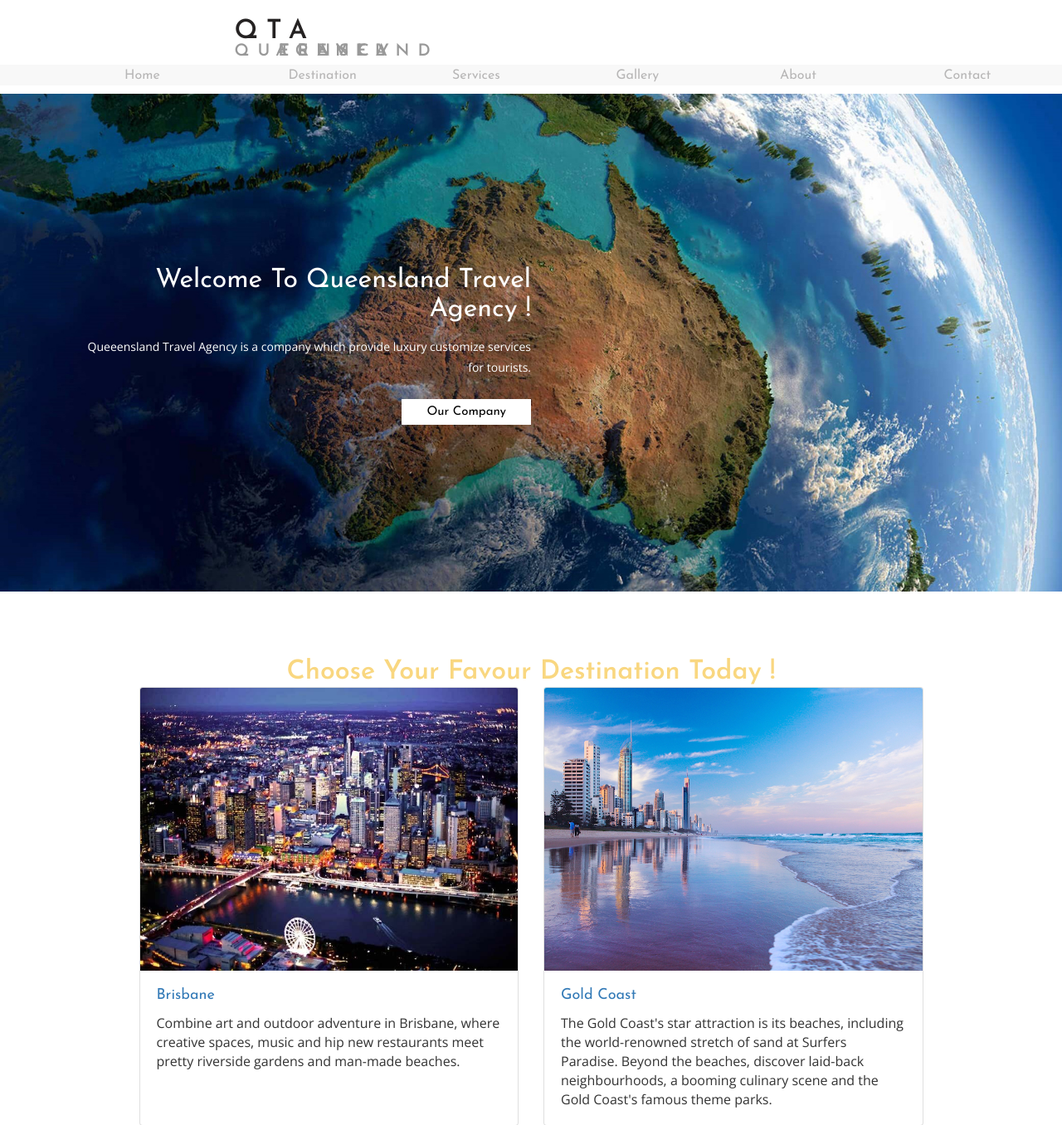
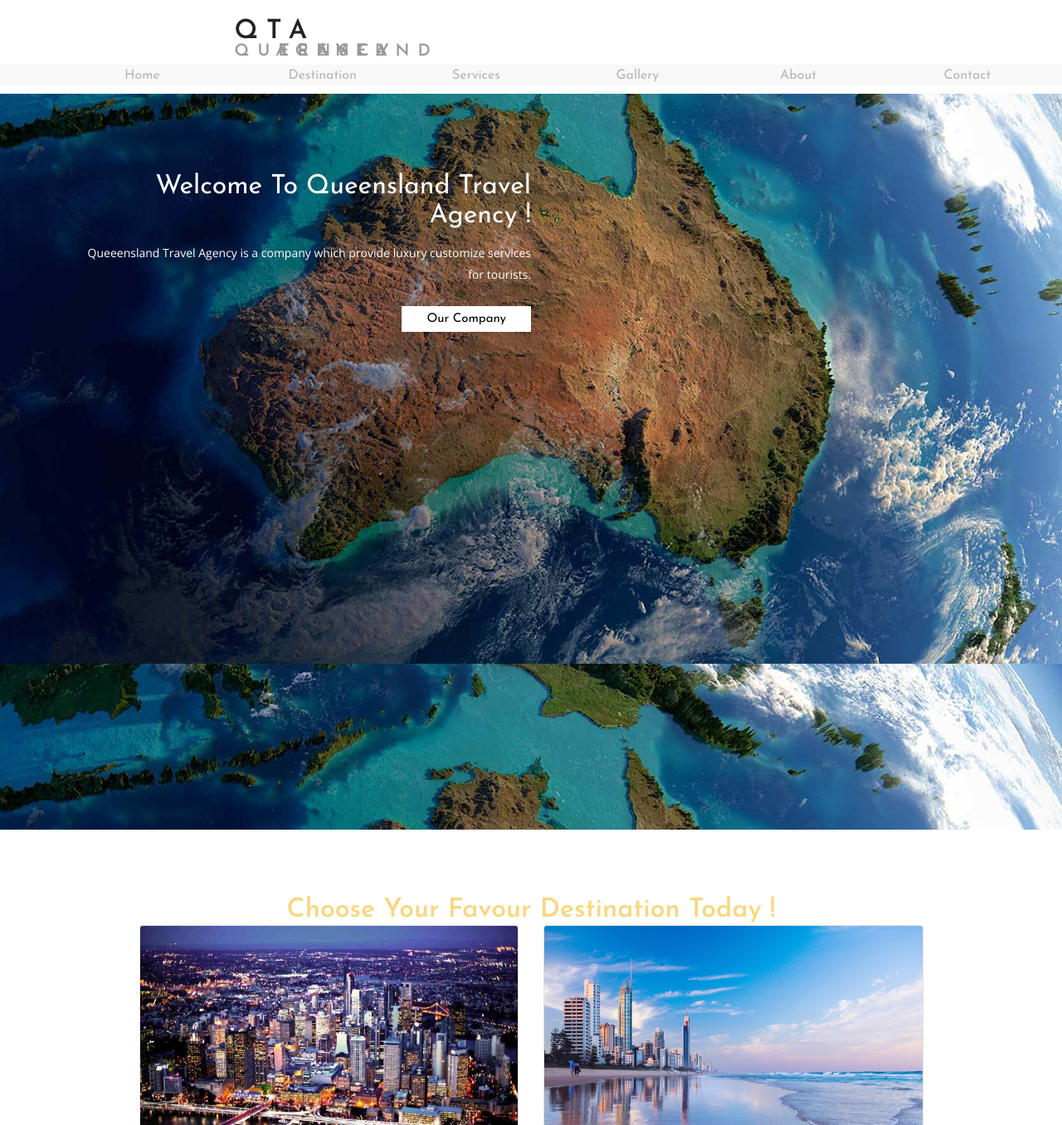
Before and after one commit to MatthewKaiLee/InFS3202, a PHP site: page / in a window 1280 px wide. Shown: the top 1356 px of the page at 83% size. Run offline with PHP 8.4, Linux system fonts and the light colour scheme.

Commit message:
parallax scrolling

```diff
--- a/Travel/css/style.css
+++ b/Travel/css/style.css
@@ -17,6 +17,31 @@ ul,label{
 body a:hover{
 	text-decoration:none;
 }
+
+#navbar {
+  background-color: #fff;
+  position: fixed;
+  top: 0;
+  width: 100%;
+  display:block;
+  transition: top 0.3s;
+}
+
+
+.parallax {
+    /* The image used */
+    background-image: url("../images/queensland.jpg");
+
+    /* Set a specific height */
+    min-height: 1000px;
+
+    /* Create the parallax scrolling effect */
+    background-attachment: fixed;
+    background-position: center;
+    background-repeat: no-repeat;
+    background-size: cover;
+}
+
 /*-- header --*/
 .header {
     padding: 1em 0;
--- a/Travel/index.html
+++ b/Travel/index.html
@@ -14,6 +14,9 @@
 <link href="css/style.css" rel="stylesheet" type="text/css" media="all" />
 <!-- js -->
 <script src="js/jquery-1.11.1.min.js"></script>
+
+
+<script src="js/hidemenu.js"></script>
 <!-- //js -->
 <!-- FlexSlider -->
 <link rel="stylesheet" href="css/flexslider.css" type="text/css" media="screen" />
@@ -31,9 +34,57 @@
 <!-- //FlexSlider -->
 <link href='https://fonts.googleapis.com/css?family=Josefin+Sans:400,100,100italic,300,300italic,400italic,600,600italic,700,700italic' rel='stylesheet' type='text/css'>
 <link href='https://fonts.googleapis.com/css?family=Open+Sans:400,300,300italic,400italic,600,600italic,700,700italic,800,800italic' rel='stylesheet' type='text/css'>
+
+
+
+
 </head>
 
 <body>
+
+	<div class="parallax">
+		<div class="">
+			<div class="container">
+				<div class="banner-info-grid">
+					<section class="slider">
+						<div class="flexslider">
+							<ul class="slides">
+								<li>
+									<div class="banner-info">
+										<h1>Welcome To Queensland Travel Agency !</h1>
+										<p>Queeensland Travel Agency is a company which provide luxury customize services for tourists. </p>
+										<div class="more">
+											<a href="about.html">Our Company</a>
+										</div>
+									</div>
+								</li>
+								<li>
+									<div class="banner-info">
+										<h1>Have a nice preview of the Tourism Gallery !</h1>
+										<p>Haven't decide where to go yet? Just have a quick look of the tourism gallery.</p>
+										<div class="more">
+											<a href="gallery.html">Tourism Gallery</a>
+										</div>
+
+									</div>
+								</li>
+								<li>
+									<div class="banner-info">
+										<h1>Choose your favourite package now !</h1>
+										<p>Check the popular package or services and planning your memorable experiences. </p>
+										<div class="more">
+											<a href="services.html">Our Services</a>
+										</div>
+									</div>
+								</li>
+							</ul>
+						</div>
+					</section>
+				</div>
+			</div>
+		</div>
+	</div>
+<div id="navbar">
 	<div class="container">
 		<!-- header -->
 		<div class="row">
@@ -49,7 +100,7 @@
 		</div>
 	</div>
 
-	<div class="container-fluid header-navigation" style="margin-bottom: 10px; ">
+	<div class="container-fluid header-navigation" style="margin-bottom: 10px;">
 		<div class="navigationbar navigationbar-default">
 			<div class="row navigation navigationbar-nav">
 				<div class="col-md-4 col-lg-2 col-xs-12 col-sm-4"><a href="index.html">Home</a></div>
@@ -61,9 +112,10 @@
 			</div>
 		</div>
 	</div>
+</div>
 <!-- //header -->
 <!-- banner -->
-<div class="banner">
+<!--<div class="banner">
 	<div class="container">
 		<div class="banner-info-grid">
 			<section class="slider">
@@ -88,13 +140,12 @@
 
 							</div>
 						</li>
-							<li>
+						<li>
 							<div class="banner-info">
 								<h1>Choose your favourite package now !</h1>
 								<p>Check the popular package or services and planning your memorable experiences. </p>
 								<div class="more">
 									<a href="services.html">Our Services</a>
-									</div>
 								</div>
 							</div>
 						</li>
@@ -103,7 +154,7 @@
 			</section>
 		</div>
 	</div>
-</div>
+</div>-->
 <!-- //banner -->
 
 <!-- banner-bottom -->
--- /dev/null
+++ b/Travel/js/hidemenu.js
@@ -0,0 +1,14 @@
+function hideMenu() {
+	var prevScrollpos = window.pageYOffset;
+	window.onscroll = function() {
+		var currentScrollPos = window.pageYOffset;
+		if (prevScrollpos - currentScrollPos >= 0) {
+			document.getElementById("navbar").style.top = "0";
+		} else {
+			document.getElementById("navbar").style.top = "-150px";
+		}
+		prevScrollpos = currentScrollPos;
+	}
+}
+
+hideMenu();
```
